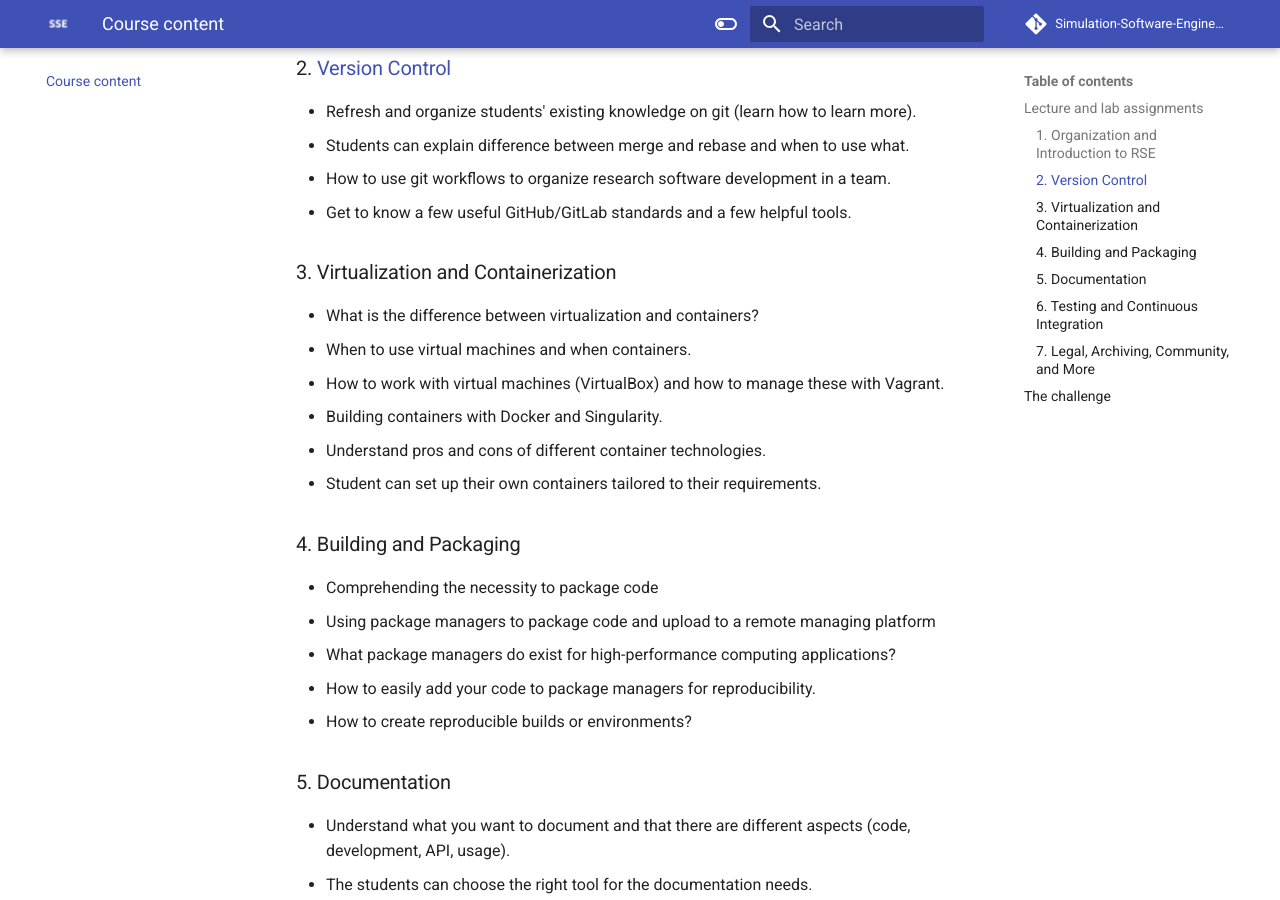
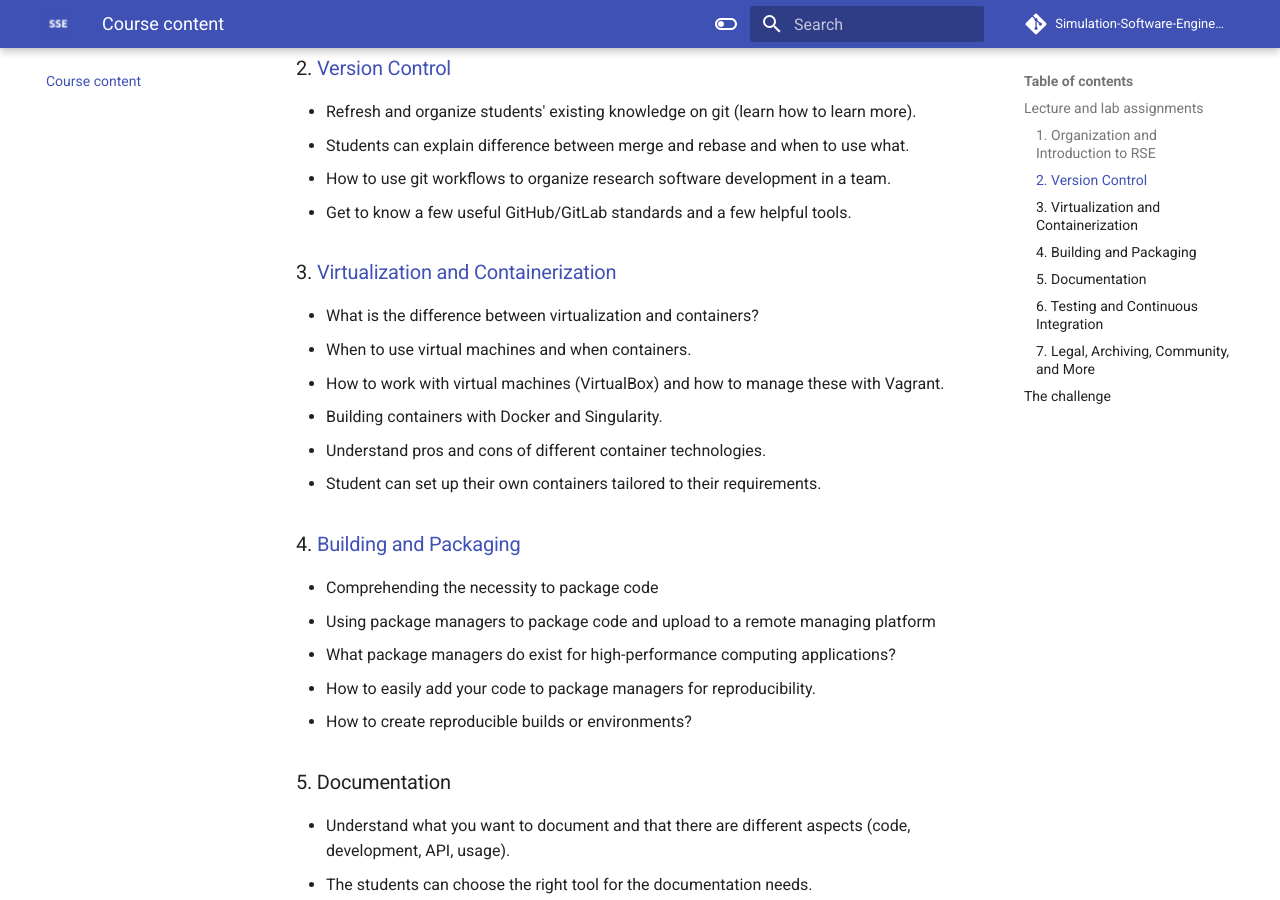
Before and after one commit to Simulation-Software-Engineering/homepage, an MkDocs documentation site: the page built from docs/course-content.md, in a window 1280 px wide and 900 px high, scrolled down 454 px. Built offline with MkDocs 1.6.1 and Material for MkDocs 9.7.7, drawn with Linux system fonts in a browser that asks for light colours; comment, search, counter and statistics services are not loaded; part of the change alters nothing that is shown.

```diff
--- a/docs/course-content.md
+++ b/docs/course-content.md
@@ -22,7 +22,7 @@ The lecture and the accompanying lab assignments are organized in 7 chapters.
 - How to use git workflows to organize research software development in a team.
 - Get to know a few useful GitHub/GitLab standards and a few helpful tools.
 
-### 3. Virtualization and Containerization
+### 3. [Virtualization and Containerization](https://github.com/Simulation-Software-Engineering/Lecture-Material/blob/main/virtualization-and-containers/overview.md)
 
 - What is the difference between virtualization and containers?
 - When to use virtual machines and when containers.
@@ -31,7 +31,7 @@ The lecture and the accompanying lab assignments are organized in 7 chapters.
 - Understand pros and cons of different container technologies.
 - Student can set up their own containers tailored to their requirements.
 
-### 4. Building and Packaging
+### 4. [Building and Packaging](https://github.com/Simulation-Software-Engineering/Lecture-Material/blob/main/building-and-packaging/overview.md)
 
 - Comprehending the necessity to package code
 - Using package managers to package code and upload to a remote managing platform
```
